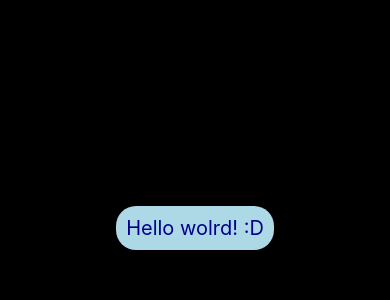
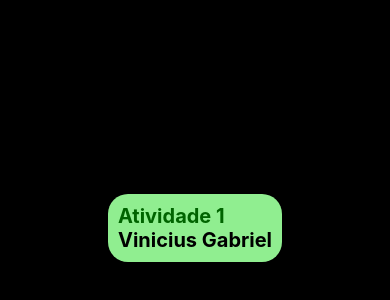
Before and after one commit to ViniciusDadalte/aula_expo_0, a React Native app: screen / in a window 390 px wide. Shown: the part 194-494 px from the top of the page. Built offline with nearby package versions, Linux system fonts and the light colour scheme.

Commit message:
aula-12-03-24
mudei criei outro exemplo

```diff
--- a/App.js
+++ b/App.js
@@ -2,11 +2,12 @@ import { StatusBar } from 'expo-status-bar';
 import { StyleSheet, Text, View } from 'react-native';
 
 import Exemplo_0 from './components/exemplo_1';
+import Atividade_1 from './components/atividade_1';
 
 export default function App() {
   return (
     <View style={styles.container}>
-      <Exemplo_0/>
+      <Atividade_1/>
       <StatusBar style="auto" />
     </View>
   );
--- /dev/null
+++ b/components/atividade_1/index.js
@@ -0,0 +1,13 @@
+import { View, Text } from 'react-native';
+
+import styles from './styles';
+
+function Atividade_1(){
+    return(
+        <View style={styles.container}>
+            <Text style={styles.texto1}>Atividade 1</Text>
+            <Text style={styles.texto2}>Vinicius Gabriel</Text>
+        </View>
+    );
+}
+export default Atividade_1;
--- /dev/null
+++ b/components/atividade_1/styles.js
@@ -0,0 +1,21 @@
+import { StyleSheet } from 'react-native';
+
+const styles = StyleSheet.create({
+    container: {
+        backgroundColor:'lightgreen',
+        padding: 10,
+        borderRadius:20,
+    },
+    texto1:{
+        color:'darkgreen',
+        fontSize:20,
+        fontWeight:'bolder',
+    },
+    texto2:{
+        color:'black',
+        fontSize:20,
+        fontWeight:'bold',
+    }
+});
+
+export default styles;
```
